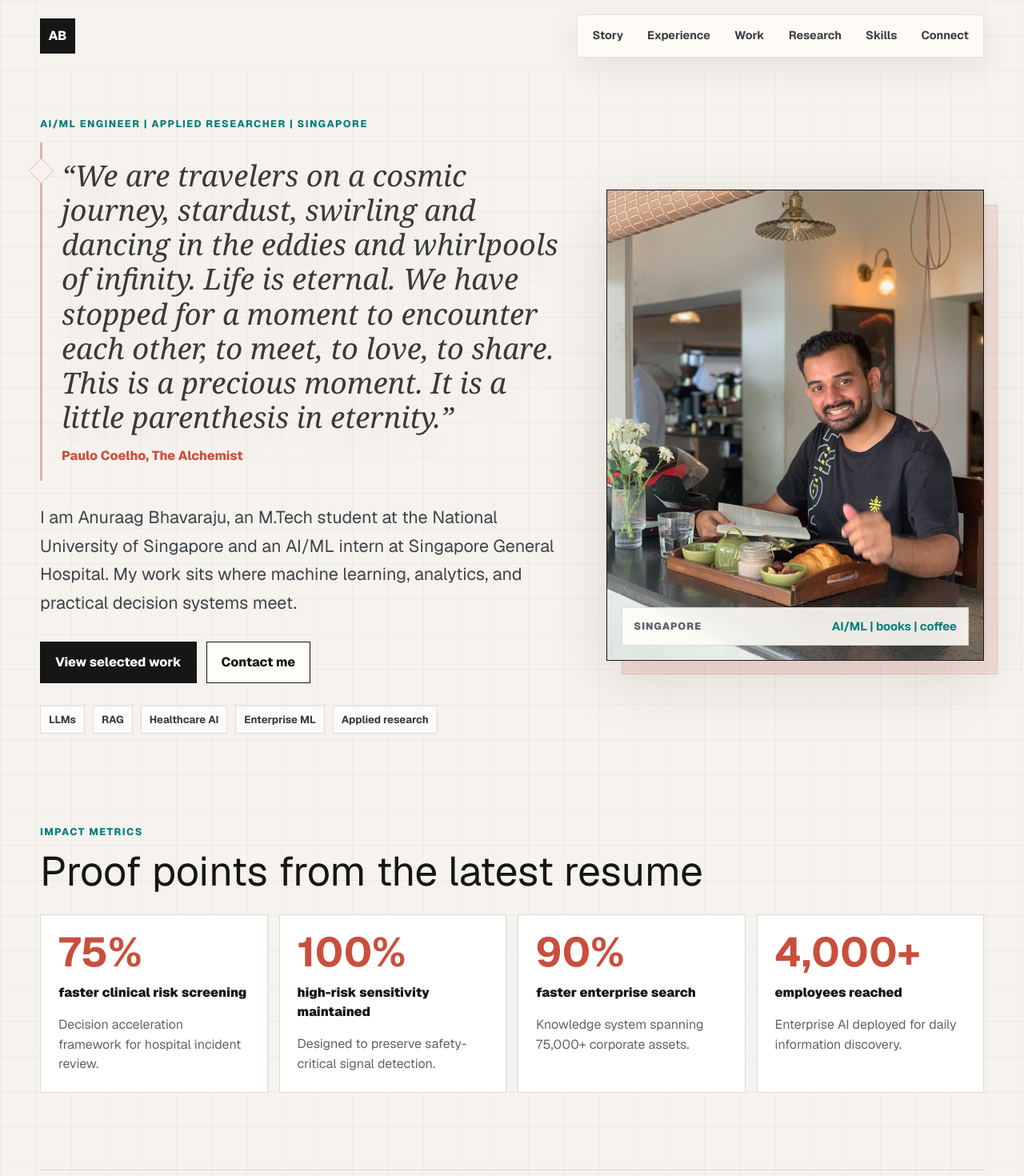
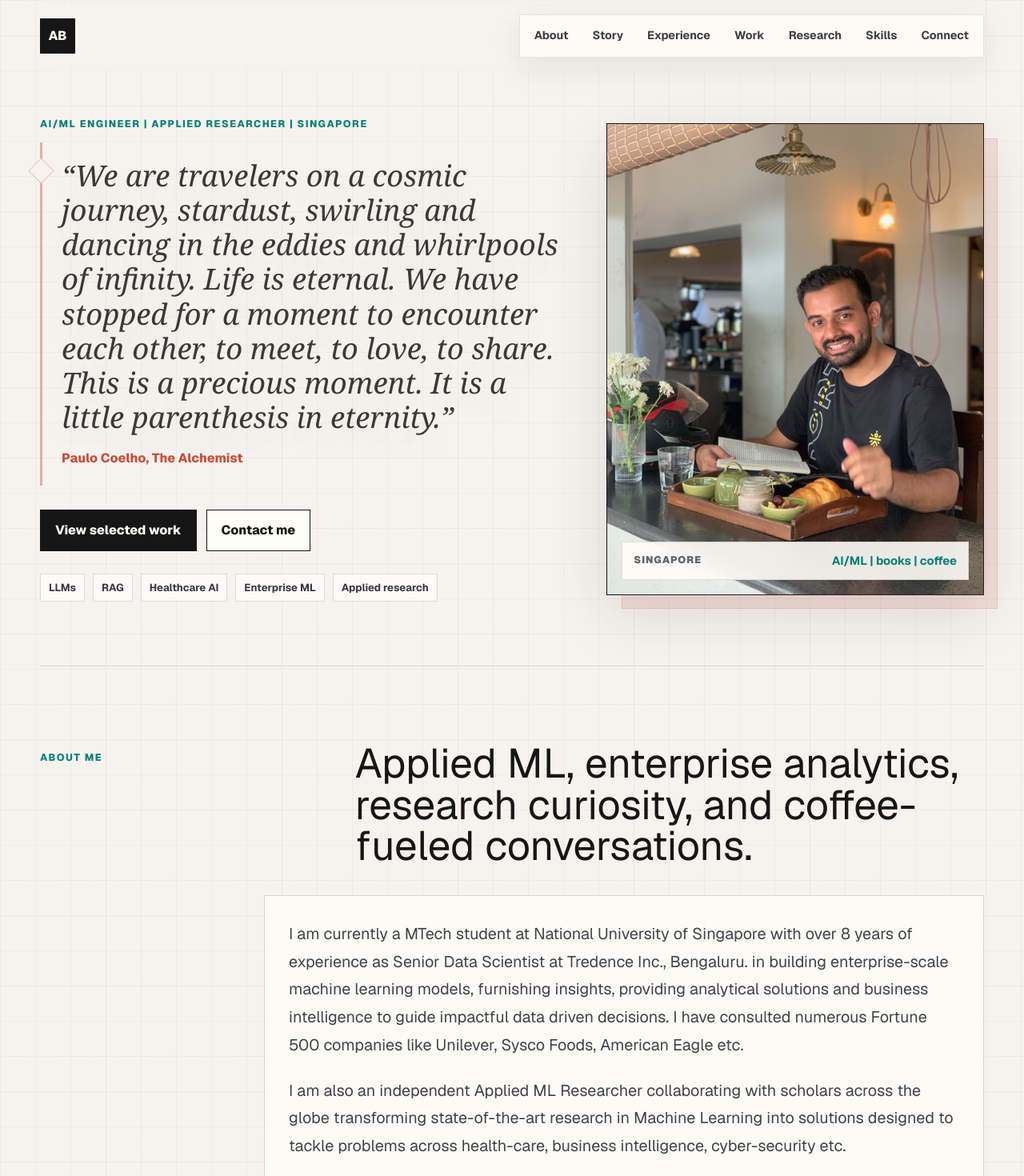
Before and after one commit to anuraagbhavaraju/anuraagbhavaraju.github.io, a Next.js app: page / in a window 1280 px wide. Shown: the top 1470 px of the page at 80% size. Built offline with nearby package versions, Linux system fonts and the light colour scheme.

Commit message:
Add about section and move impact metrics

```diff
--- a/app/globals.css
+++ b/app/globals.css
@@ -214,14 +214,6 @@ h3 {
   font-weight: 750;
 }
 
-.hero-lede {
-  max-width: 730px;
-  margin: 28px 0 0;
-  color: #3f434a;
-  font-size: clamp(1.08rem, 2vw, 1.35rem);
-  line-height: 1.65;
-}
-
 .hero-actions,
 .contact-actions {
   display: flex;
@@ -346,7 +338,35 @@ h3 {
 }
 
 .metrics-band {
-  padding: 34px 0 96px;
+  padding: 96px 0;
+  border-top: 1px solid var(--line);
+}
+
+.bottom-metrics {
+  padding-top: 96px;
+}
+
+.about-section {
+  padding-top: 64px;
+}
+
+.about-copy {
+  max-width: 900px;
+  margin-left: auto;
+  padding: 30px;
+  border: 1px solid rgba(22, 22, 22, 0.16);
+  background: rgba(255, 253, 248, 0.84);
+}
+
+.about-copy p {
+  margin: 0;
+  color: #3f434a;
+  font-size: clamp(1.05rem, 1.55vw, 1.28rem);
+  line-height: 1.75;
+}
+
+.about-copy p + p {
+  margin-top: 22px;
 }
 
 .metrics-grid {
@@ -481,7 +501,6 @@ h3 {
 .split-lists li,
 .recognition-panel li,
 .story-education li,
-.beyond-section p,
 .contact-section p {
   color: #4c5058;
   line-height: 1.62;
@@ -641,39 +660,6 @@ h3 {
   margin-bottom: 20px;
 }
 
-.beyond-section {
-  display: grid;
-  grid-template-columns: minmax(0, 0.95fr) minmax(300px, 0.65fr);
-  gap: 36px;
-  align-items: stretch;
-}
-
-.beyond-copy,
-blockquote {
-  padding: 30px;
-  border: 1px solid rgba(22, 22, 22, 0.16);
-  background: var(--surface-strong);
-}
-
-blockquote {
-  display: flex;
-  flex-direction: column;
-  justify-content: space-between;
-  margin: 0;
-  color: var(--ink);
-  font-size: clamp(1.35rem, 2.8vw, 2.25rem);
-  line-height: 1.15;
-}
-
-cite {
-  display: block;
-  margin-top: 24px;
-  color: var(--muted);
-  font-size: 0.95rem;
-  font-style: normal;
-  font-weight: 800;
-}
-
 .contact-section {
   display: grid;
   grid-template-columns: minmax(0, 1fr) minmax(280px, 0.4fr);
@@ -703,7 +689,6 @@ cite {
   .section-heading,
   .story-layout,
   .experience-row,
-  .beyond-section,
   .contact-section {
     grid-template-columns: 1fr;
   }
--- a/app/page.tsx
+++ b/app/page.tsx
@@ -225,6 +225,7 @@ export default function Home() {
           AB
         </a>
         <div className="nav-links">
+          <a href="#about">About</a>
           <a href="#story">Story</a>
           <a href="#experience">Experience</a>
           <a href="#work">Work</a>
@@ -247,11 +248,6 @@ export default function Home() {
             </p>
             <cite>Paulo Coelho, The Alchemist</cite>
           </blockquote>
-          <p className="hero-lede">
-            I am Anuraag Bhavaraju, an M.Tech student at the National University of Singapore and an AI/ML
-            intern at Singapore General Hospital. My work sits where machine learning, analytics, and
-            practical decision systems meet.
-          </p>
           <div className="hero-actions" aria-label="Primary actions">
             <a className="button primary-button" href="#work">View selected work</a>
             <a className="button secondary-button" href="mailto:e1583176@u.nus.edu">Contact me</a>
@@ -275,17 +271,30 @@ export default function Home() {
         </div>
       </section>
 
-      <section className="metrics-band" aria-labelledby="impact-title">
-        <div className="section-kicker">Impact metrics</div>
-        <h2 id="impact-title">Proof points from the latest resume</h2>
-        <div className="metrics-grid">
-          {metrics.map((metric) => (
-            <article className="metric-card" key={metric.label}>
-              <strong>{metric.value}</strong>
-              <span>{metric.label}</span>
-              <p>{metric.detail}</p>
-            </article>
-          ))}
+      <section id="about" className="content-section about-section">
+        <div className="section-heading">
+          <p className="section-kicker">About me</p>
+          <h2>Applied ML, enterprise analytics, research curiosity, and coffee-fueled conversations.</h2>
+        </div>
+        <div className="about-copy">
+          <p>
+            I am currently a MTech student at National University of Singapore with over 8 years of
+            experience as Senior Data Scientist at Tredence Inc., Bengaluru. in building enterprise-scale
+            machine learning models, furnishing insights, providing analytical solutions and business
+            intelligence to guide impactful data driven decisions. I have consulted numerous Fortune 500
+            companies like Unilever, Sysco Foods, American Eagle etc.
+          </p>
+          <p>
+            I am also an independent Applied ML Researcher collaborating with scholars across the globe
+            transforming state-of-the-art research in Machine Learning into solutions designed to tackle
+            problems across health-care, business intelligence, cyber-security etc.
+          </p>
+          <p>
+            I travel to explore stories, food and culture. I am of that kind who goes to trips without a
+            planned return ticket. During my free times, I am glued to books like a bookish gecko with
+            library obsession. I am always up for conversations related to Art, AI and Philosophy
+            preferably over coffee, extra preferably at a book cafe :D
+          </p>
         </div>
       </section>
 
@@ -421,21 +430,18 @@ export default function Home() {
         </article>
       </section>
 
-      <section className="content-section beyond-section">
-        <div className="beyond-copy">
-          <p className="section-kicker">Beyond work</p>
-          <h2>Curious by habit, systems-minded by training.</h2>
-          <p>
-            I travel for stories, food, and culture. I am often found around books, coffee, and
-            conversations about art, AI, and philosophy. That curiosity shapes how I build: with
-            attention to people, context, and the decisions a model is meant to improve.
-          </p>
+      <section className="metrics-band bottom-metrics" aria-labelledby="impact-title">
+        <div className="section-kicker">Impact metrics</div>
+        <h2 id="impact-title">Proof points from the latest resume</h2>
+        <div className="metrics-grid">
+          {metrics.map((metric) => (
+            <article className="metric-card" key={metric.label}>
+              <strong>{metric.value}</strong>
+              <span>{metric.label}</span>
+              <p>{metric.detail}</p>
+            </article>
+          ))}
         </div>
-        <blockquote>
-          "We have stopped for a moment to encounter each other, to meet, to love, to share. This is a
-          precious moment."
-          <cite>Paulo Coelho, The Alchemist</cite>
-        </blockquote>
       </section>
 
       <section id="contact" className="contact-section">
```
Also changed, not shown: 1 other file (tests, documents, lock files or other folders).
